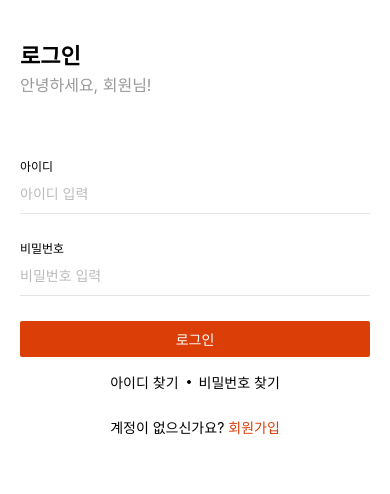
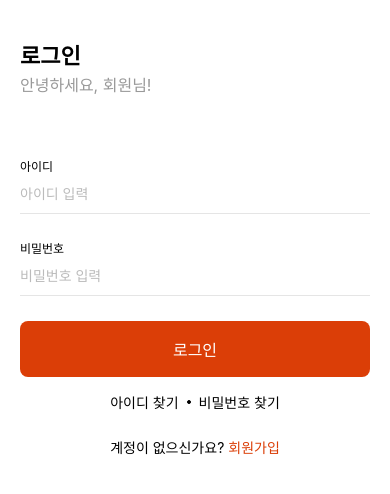
Before and after one commit to CatFFather/reactNativeToy, a React Native app: screen /LoginScreen in a window 390 px wide. Shown: the top 494 px of the page. Built offline with nearby package versions, Linux system fonts and the light colour scheme.

Commit message:
[MOD]로그인 버튼 변경

```diff
--- a/src/screens/auth/LoginScreen.jsx
+++ b/src/screens/auth/LoginScreen.jsx
@@ -6,6 +6,8 @@ import useInput from '../../hooks/useInput';
 import SafeAreaView from '../../components/layout/SafeAreaView';
 import LabelInput from '../../components/input/LabelInput';
 import Dot from '../../components/common/Dot';
+import CommonBtn from '../../components/button/CommonBtn';
+
 // UTILE
 import {
   screenTitle,
@@ -38,11 +40,7 @@ export default function LoginScreen({ navigation }) {
             inputProps={{ ...userPw, secureTextEntry: true }}
           />
           <View style={{ gap: 15 }}>
-            <Button
-              title="로그인"
-              onPress={login}
-              color={colors.signatureColor}
-            />
+            <CommonBtn label="로그인" onPress={login} />
             <View style={{ ...align.rowAlignCenter, gap: 8 }}>
               <Text>아이디 찾기</Text>
               <Dot />
```
